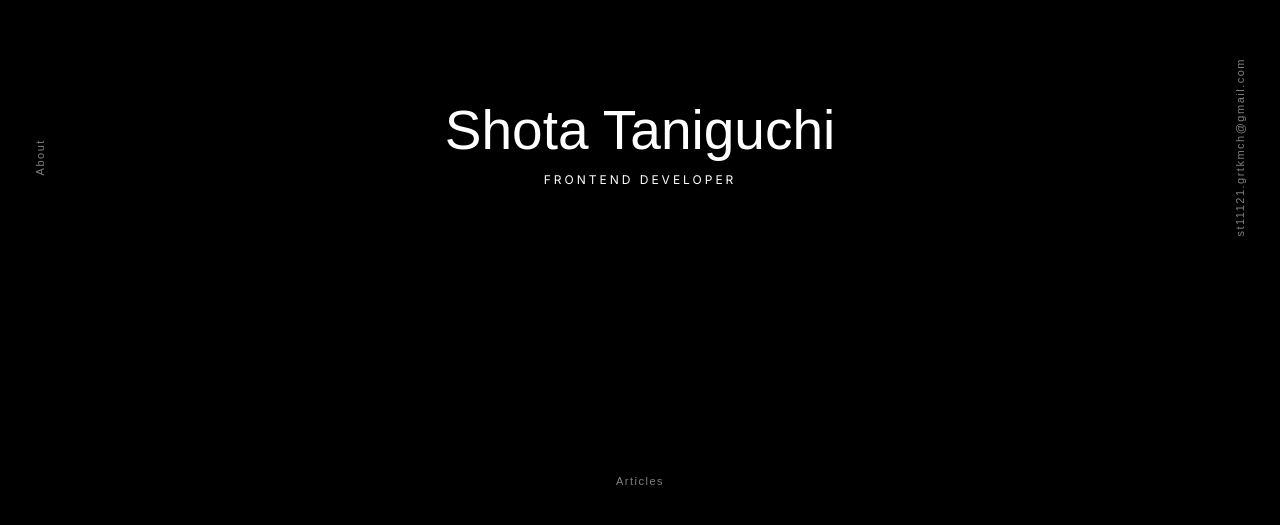
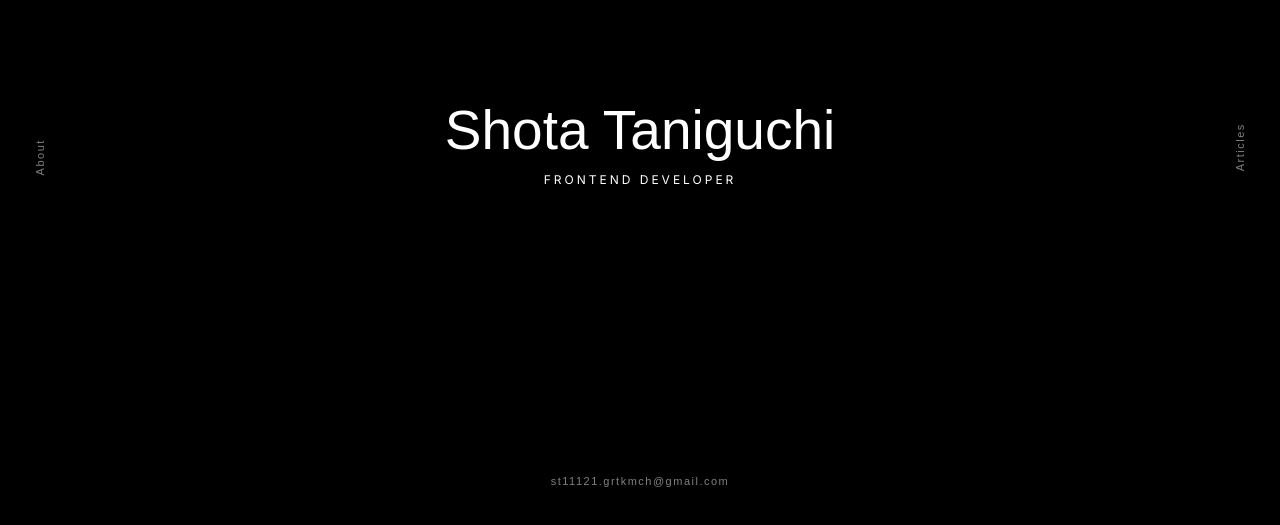
Before and after one commit to Gukou4869/gukou-home, a Next.js app: page / in a window 1280 px wide. Shown: the part 261-786 px from the top of the page. Built offline with nearby package versions, Linux system fonts and the light colour scheme.

Commit message:
add animation

```diff
--- /dev/null
+++ b/app/(routes)/about/page.tsx
@@ -0,0 +1,9 @@
+'use client';
+
+import { FC } from 'react';
+
+const AboutPage: FC = () => {
+  return <div>this is about page</div>;
+};
+
+export default AboutPage;
--- /dev/null
+++ b/app/AnimateTransition.tsx
@@ -0,0 +1,23 @@
+'use client';
+
+import { AnimatePresence, motion } from 'framer-motion';
+import { usePathname } from 'next/navigation';
+
+interface AnimationWrapperProps {
+  children: React.ReactNode;
+}
+
+const AnimateTransition = (props: AnimationWrapperProps) => {
+  const { children } = props;
+  const key = usePathname();
+
+  return (
+    <AnimatePresence mode="wait">
+      <motion.div animate={{ opacity: 1 }} id={key} initial={{ opacity: 0 }} key={key} transition={{ duration: 0.5 }}>
+        {children}
+      </motion.div>
+    </AnimatePresence>
+  );
+};
+
+export default AnimateTransition;
--- a/app/components/navBackground/index.tsx
+++ b/app/components/navBackground/index.tsx
@@ -1,28 +1,50 @@
-import React from 'react';
+import { motion } from 'framer-motion';
+import React, { Dispatch, SetStateAction } from 'react';
 
 import { EMAIL_ADDRESS } from '@/app/utils/constants';
+import { PageType } from '@/app/utils/type';
 
 import styles from './nav.module.scss';
 
-const NavBackground: React.FC = () => {
+interface NavBackgroundProps {
+  currentPage: PageType;
+  setCurrentPage: Dispatch<SetStateAction<PageType>>;
+}
+
+const NavBackground: React.FC<NavBackgroundProps> = ({ currentPage, setCurrentPage }) => {
   return (
-    <div className={styles.nav}>
+    <motion.div
+      animate={{ opacity: 1, y: 0 }}
+      className={styles.nav}
+      initial={{ opacity: 0, y: -15 }}
+      transition={{ duration: 2.5, delay: 1.5 }}
+    >
       <div className={styles.navLeft}>
         <div className={styles.navAboutWrapper}>
-          <h3 className={styles.navAbout}>About</h3>
+          <h3
+            className={styles.navAbout}
+            onClick={() => setCurrentPage((page) => (page === 'about' ? 'home' : 'about'))}
+          >
+            {currentPage === 'about' ? 'Close' : 'About'}
+          </h3>
         </div>
       </div>
       <div className={styles.navRight}>
-        <h3 className={styles.navAbout}>
-          <a href="mailto:st11121.grtkmch@gmail.com">{EMAIL_ADDRESS}</a>
+        <h3
+          className={styles.navAbout}
+          onClick={() => setCurrentPage((page) => (page === 'articles' ? 'home' : 'articles'))}
+        >
+          {currentPage === 'articles' ? 'Close' : 'Articles'}
         </h3>
       </div>
       <div className={styles.navBottom}>
         <div className={styles.navAboutWrapper}>
-          <h3 className={styles.navAbout}>Articles</h3>
+          <h3 className={styles.navAbout}>
+            <a href={`mailto:${EMAIL_ADDRESS}`}>{EMAIL_ADDRESS}</a>
+          </h3>
         </div>
       </div>
-    </div>
+    </motion.div>
   );
 };
 
--- a/app/globals.css
+++ b/app/globals.css
@@ -17,6 +17,8 @@
 }
 
 body {
+  margin: 0;
+  padding: 0;
   color: white;
   background: #000;
 }
--- a/app/page.tsx
+++ b/app/page.tsx
@@ -1,12 +1,41 @@
+'use client';
+
+import { motion } from 'framer-motion';
+import { useState } from 'react';
+
 import NavBackground from './components/navBackground';
 import styles from './home.module.scss';
+import { FULL_NAME } from './utils/constants';
+import { PageType } from './utils/type';
 
 export default function Home() {
+  const [currentPage, setCurrentPage] = useState<PageType>('home');
+
   return (
     <main className={styles.mainWrap}>
-      <h1 className={styles.name}>Shota Taniguchi</h1>
-      <span className={styles.role}>Frontend Developer</span>
-      <NavBackground />
+      <NavBackground currentPage={currentPage} setCurrentPage={setCurrentPage} />
+      <motion.h1
+        animate={{ y: 0, opacity: 1 }}
+        className={styles.name}
+        initial={{
+          y: -15,
+          opacity: 0,
+        }}
+        transition={{ duration: 3, delay: 0.5 }}
+      >
+        {FULL_NAME}
+      </motion.h1>
+      <motion.span
+        animate={{ y: 0, opacity: 1 }}
+        className={styles.role}
+        initial={{
+          y: -15,
+          opacity: 0,
+        }}
+        transition={{ duration: 3, delay: 1 }}
+      >
+        Frontend Developer
+      </motion.span>
     </main>
   );
 }
--- a/app/test.tsx
+++ /dev/null
@@ -1,25 +0,0 @@
-import { FC } from 'react';
-
-interface Props {
-  a?: string;
-  b: boolean;
-  id: string;
-  name: string;
-  onClick: () => void;
-  ptest: string;
-}
-
-const Test: FC<Props> = (props) => {
-  const { name, onClick } = props;
-
-  return (
-    <div className="">
-      <h1>{name}</h1>
-      <button datatype="test" type="button" onClick={onClick}>
-        test
-      </button>
-    </div>
-  );
-};
-
-export default Test;
--- /dev/null
+++ b/app/utils/type.ts
@@ -0,0 +1 @@
+export type PageType = 'home' | 'articles' | 'about';
--- a/package.json
+++ b/package.json
@@ -16,6 +16,7 @@
     "build-storybook": "storybook build"
   },
   "dependencies": {
+    "framer-motion": "^11.0.3",
     "lucide-react": "^0.323.0",
     "next": "14.1.0",
     "react": "^18",
```
Also changed, not shown: .lintstagedrc.js, 1 other file (tests, documents, lock files or other folders).
